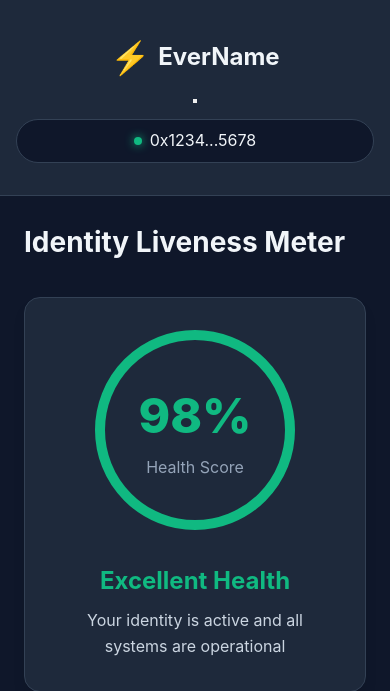
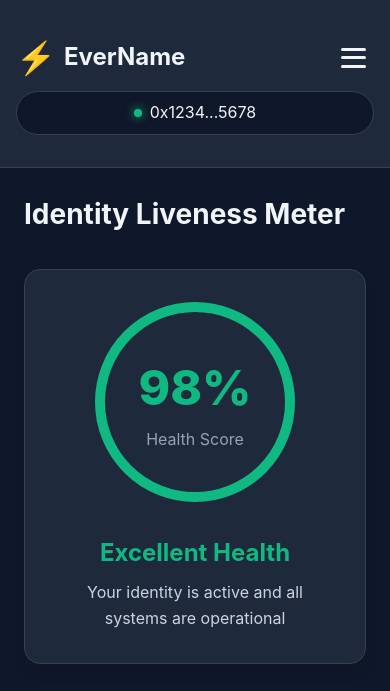
Before and after one commit to hazziboss/Evername, a Flask app: page /identity-health in a window 390 px wide. Shown: the top 691 px of the page. Run offline with Flask 3, Linux system fonts and the light colour scheme.

Commit message:
Update main.css

```diff
--- a/static/css/main.css
+++ b/static/css/main.css
@@ -74,6 +74,38 @@
 
 .logo-icon {
     font-size: 2rem;
+}
+
+/* Mobile menu toggle button */
+.mobile-menu-toggle {
+    display: none;
+    flex-direction: column;
+    gap: 0.35rem;
+    background: none;
+    border: none;
+    cursor: pointer;
+    padding: 0.5rem;
+    z-index: 1001;
+}
+
+.hamburger-line {
+    width: 25px;
+    height: 3px;
+    background: var(--text-primary);
+    border-radius: 2px;
+    transition: all 0.3s ease;
+}
+
+.mobile-menu-toggle.active .hamburger-line:nth-child(1) {
+    transform: rotate(45deg) translate(7px, 7px);
+}
+
+.mobile-menu-toggle.active .hamburger-line:nth-child(2) {
+    opacity: 0;
+}
+
+.mobile-menu-toggle.active .hamburger-line:nth-child(3) {
+    transform: rotate(-45deg) translate(7px, -7px);
 }
 
 .nav-links {
@@ -600,18 +632,80 @@
 @media (max-width: 768px) {
     /* Navigation */
     .nav-container {
-        flex-direction: column;
-        gap: 1rem;
+        flex-wrap: wrap;
         padding: 1rem;
+        position: relative;
+    }
+
+    .logo {
+        order: 1;
+        flex: 1;
+    }
+
+    .mobile-menu-toggle {
+        display: flex;
+        order: 2;
+    }
+
+    .wallet-status {
+        order: 3;
+        width: 100%;
+        justify-content: center;
+        margin-top: 0.5rem;
     }
 
     .nav-links {
+        order: 4;
         display: none;
+        flex-direction: column;
+        width: 100%;
+        background: var(--bg-card);
+        border-radius: 0.5rem;
+        padding: 1rem 0;
+        margin-top: 1rem;
+        gap: 0;
+        position: absolute;
+        top: 100%;
+        left: 0;
+        right: 0;
+        box-shadow: var(--shadow-xl);
+        z-index: 1000;
     }
 
-    .wallet-status {
+    .nav-links.active {
+        display: flex;
+    }
+
+    .nav-links a {
+        padding: 1rem 1.5rem;
+        border-bottom: 1px solid var(--border-color);
+    }
+
+    .nav-links a:last-child {
+        border-bottom: none;
+    }
+
+    .nav-dropdown {
         width: 100%;
-        justify-content: center;
+    }
+
+    .nav-dropdown-btn {
+        width: 100%;
+        text-align: left;
+        padding: 1rem 1.5rem;
+        border-bottom: 1px solid var(--border-color);
+    }
+
+    .nav-dropdown-content {
+        position: static;
+        box-shadow: none;
+        border: none;
+        margin: 0;
+        background: var(--bg-dark);
+    }
+
+    .nav-dropdown.active .nav-dropdown-content {
+        display: block;
     }
 
     /* Typography */
```
